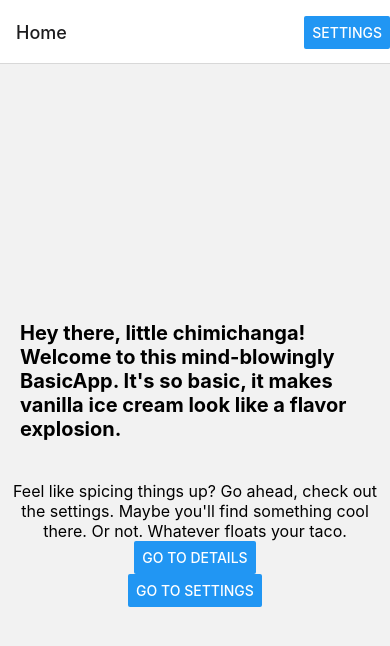
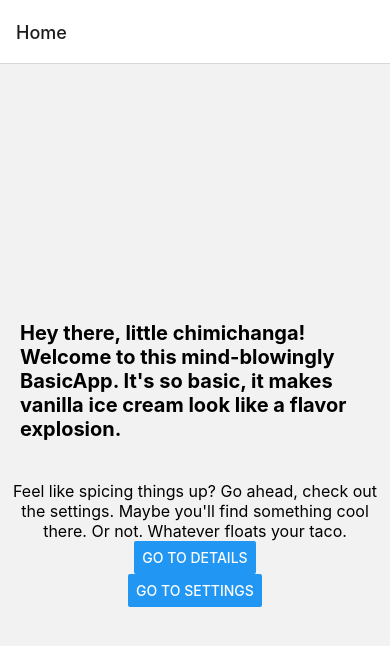
Before and after one commit to AntoineSalameh45/BasicApp, a React Native app: screen /Home in a window 390 px wide. Shown: the top 646 px of the page. Built offline with nearby package versions, Linux system fonts and the light colour scheme.

Commit message:
rearranged navigation

```diff
--- a/App.tsx
+++ b/App.tsx
@@ -2,29 +2,9 @@ import React from 'react';
 import {Button, StyleSheet, Text, View} from 'react-native';
 import {NavigationContainer} from '@react-navigation/native';
 import {createNativeStackNavigator} from '@react-navigation/native-stack';
+import MainNavigator from './src/navigation/mainNavigator';
 
-function HomeScreen({navigation}: any) {
-  return (
-    <View style={styles.homeContainer}>
-      <Text style={styles.welcomeMessage}>
-        Hey there, little chimichanga! Welcome to this mind-blowingly BasicApp.
-        It's so basic, it makes vanilla ice cream look like a flavor explosion.
-      </Text>
-      <Text style={styles.settingsInfo}>
-        Feel like spicing things up? Go ahead, check out the settings. Maybe
-        you'll find something cool there. Or not. Whatever floats your taco.
-      </Text>
-      <Button
-        title="Go to Details"
-        onPress={() => navigation.navigate('Details')}
-      />
-      <Button
-        title="Go to Settings"
-        onPress={() => navigation.navigate('Settings')}
-      />
-    </View>
-  );
-}
+
 function DetailsScreen({navigation}: any) {
   return (
     <View style={styles.homeContainer}>
@@ -57,26 +37,10 @@ function SettingsScreen({navigation}: any) {
 
 const Stack = createNativeStackNavigator();
 
-function App() {
+const App = () => {
   return (
     <NavigationContainer>
-      <Stack.Navigator initialRouteName="Home">
-        <Stack.Screen
-          name="Home"
-          component={HomeScreen}
-          options={({navigation}) => ({
-            // eslint-disable-next-line react/no-unstable-nested-components
-            headerRight: () => (
-              <Button
-                onPress={() => navigation.navigate('Settings')}
-                title="Settings"
-              />
-            ),
-          })}
-        />
-        <Stack.Screen name="Details" component={DetailsScreen} />
-        <Stack.Screen name="Settings" component={SettingsScreen} />
-      </Stack.Navigator>
+      <MainNavigator />
     </NavigationContainer>
   );
 }
@@ -103,11 +67,6 @@ const styles = StyleSheet.create({
     textAlign: 'center',
     color: 'black',
   },
-  settingsIcon: {
-    fontSize: 24, // Adjust the size as needed
-    marginRight: 10, // Add some margin to separate the icon from the text
-    color: 'black', // Adjust the color of the icon
-  },
 });
 
 export default App;
--- /dev/null
+++ b/src/navigation/mainNavigator.tsx
@@ -0,0 +1,18 @@
+import React from 'react';
+import { createNativeStackNavigator } from '@react-navigation/native-stack';
+import home from '../screens/home';
+import details from '../screens/details';
+import settings from '../screens/settings';
+
+const MainStackNavigator = createNativeStackNavigator();
+const MainNavigator = () => {
+  return (
+    <MainStackNavigator.Navigator>
+      <MainStackNavigator.Screen name='Home' component={home}/>
+      <MainStackNavigator.Screen name='Details' component={details}/>
+      <MainStackNavigator.Screen name='Settings' component={settings}/>
+    </MainStackNavigator.Navigator>
+  );
+};
+
+export default MainNavigator;
--- /dev/null
+++ b/src/screens/details/index.tsx
@@ -0,0 +1,21 @@
+import { View, Text, StyleSheet, Button } from 'react-native'
+import React from 'react'
+import { styles } from './styles';
+
+const DetailsScreen = ({navigation}: any) => {
+  return (
+    <View style={styles.homeContainer}>
+      <Text style={styles.textContainer}>
+        Lorem ipsum dolor sit amet consectetur adipisicing elit. Atque quasi
+        culpa ad deleniti veniam, veritatis asperiores exercitationem facilis
+        laudantium, obcaecati enim dolor vel iste, aut necessitatibus debitis!
+        Commodi, eligendi qui. Lorem, ipsum dolor sit amet consectetur
+        adipisicing elit. Iusto a rem voluptas quod, molestias quisquam minima
+        ipsa beatae aliquid fugit error corrupti, provident sunt et expedita
+        voluptates eligendi hic repellat!
+      </Text>
+      <Button title="Go back" onPress={() => navigation.goBack()} />
+    </View>
+  );
+}
+export default DetailsScreen;
--- /dev/null
+++ b/src/screens/details/styles.tsx
@@ -0,0 +1,12 @@
+import { StyleSheet } from "react-native";
+
+export const styles = StyleSheet.create({
+    homeContainer: {
+      flex: 1,
+      alignItems: 'center',
+      justifyContent: 'center',
+    },
+    textContainer: {
+      color: 'black',
+    },
+  })
--- /dev/null
+++ b/src/screens/home/index.tsx
@@ -0,0 +1,27 @@
+import { View, Text, StyleSheet, Button } from 'react-native'
+import React from 'react'
+import { styles } from './styles';
+
+const Home = ({navigation}: any) => {
+  return (
+    <View style={styles.homeContainer}>
+      <Text style={styles.welcomeMessage}>
+        Hey there, little chimichanga! Welcome to this mind-blowingly BasicApp.
+        It's so basic, it makes vanilla ice cream look like a flavor explosion.
+      </Text>
+      <Text style={styles.settingsInfo}>
+        Feel like spicing things up? Go ahead, check out the settings. Maybe
+        you'll find something cool there. Or not. Whatever floats your taco.
+      </Text>
+      <Button
+        title="Go to Details"
+        onPress={() => navigation.navigate('Details')}
+      />
+      <Button
+        title="Go to Settings"
+        onPress={() => navigation.navigate('Settings')}
+      />
+    </View>
+  )
+}
+export default Home;
--- /dev/null
+++ b/src/screens/home/styles.tsx
@@ -0,0 +1,25 @@
+import { StyleSheet } from "react-native";
+
+export const styles = StyleSheet.create({
+  homeContainer: {
+    flex: 1,
+    alignItems: 'center',
+    justifyContent: 'center',
+  },
+  textContainer: {
+    color: 'black',
+  },
+  welcomeMessage: {
+    fontSize: 20,
+    fontWeight: 'bold',
+    textAlign: 'left',
+    marginBottom: 20,
+    padding: 20,
+    color: 'black',
+  },
+  settingsInfo: {
+    fontSize: 16,
+    textAlign: 'center',
+    color: 'black',
+  },
+});
--- /dev/null
+++ b/src/screens/settings/index.tsx
@@ -0,0 +1,18 @@
+import { View, Text, StyleSheet, Button } from 'react-native'
+import React from 'react'
+import { styles } from './styles';
+
+const SettingsScreen = ({navigation}: any) => {
+  return (
+    <View style={styles.homeContainer}>
+      <Text style={styles.textContainer}>
+        Lorem ipsum dolor sit amet, consectetur adipisicing elit. Illo ipsam
+        doloremque consectetur. Minima rem hic nemo ipsam. Assumenda aliquam,
+        labore adipisci, reprehenderit modi libero id placeat, odit ipsum
+        quisquam amet!
+      </Text>
+      <Button title="Go back" onPress={() => navigation.goBack()} />
+    </View>
+  );
+}
+export default SettingsScreen;
--- /dev/null
+++ b/src/screens/settings/styles.tsx
@@ -0,0 +1,12 @@
+import { StyleSheet } from "react-native";
+
+export const styles = StyleSheet.create({
+    homeContainer: {
+      flex: 1,
+      alignItems: 'center',
+      justifyContent: 'center',
+    },
+    textContainer: {
+      color: 'black',
+    },
+  })
```
